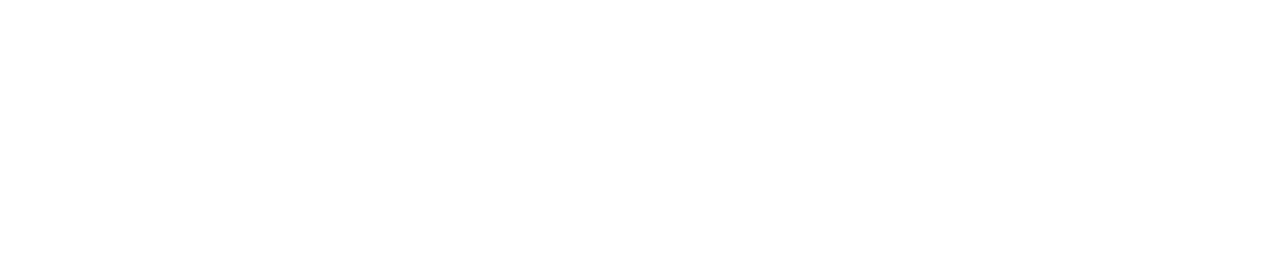
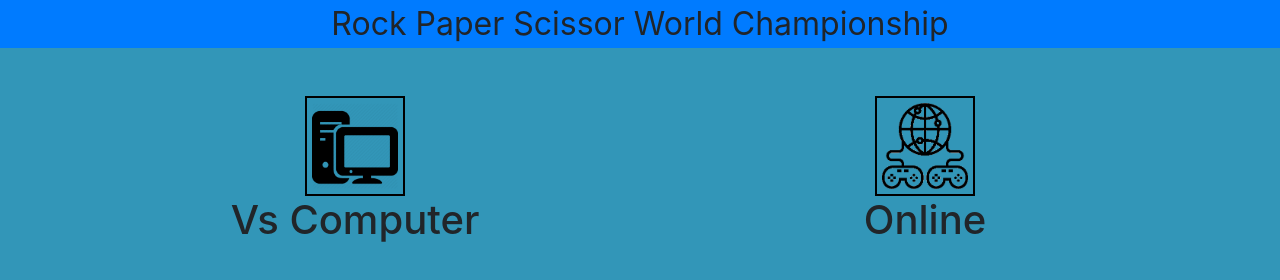
Before and after one commit to axel12gt/Rock-Paper-Scissors, a plain HTML site: page index.html in a window 1280 px wide. Drawn offline with nearby package versions, Linux system fonts and the light colour scheme.

Commit message:
Created landing page for the championship

```diff
--- a/assets/css/style.css
+++ b/assets/css/style.css
@@ -0,0 +1,12 @@
+body{
+    background: rgb(50, 150, 184)
+}
+
+.headerT{
+    font-size: 2rem;
+}
+
+.vs{
+    padding: 5px;
+    border: 2px solid black;
+}
--- a/assets/js/code.js
+++ b/assets/js/code.js
@@ -13,8 +13,60 @@
     // reference to firebase database
     var database = firebase.database()
 
+    var h1 = $("<h1>")
+    var div = $("<div>")
+
     // game object
     var game = {
+        // renders page
+        start: function () {
+            var header = $("<div>")
+            header.addClass("text-center headerT bg-primary")
+            header.text("Rock Paper Scissor World Championship")
+            $("body").append(header)
 
+            var container = $("<div>")
+            container.addClass("container mt-5")
+            header.after(container)
+
+            var table = $("<div>")
+            container.append(table)
+
+            var row1 = $("<div>")
+            row1.addClass("row text-center")
+            table.append(row1)
+
+            var column1 = $("<div>")
+            column1.addClass("col-6")
+            row1.append(column1)
+
+            var column2 = $("<div>")
+            column2.addClass("col-6")
+            row1.append(column2)
+
+            var img1 = $('<img>')
+            img1.attr('src', 'assets/imgs/pcimg.png')
+            img1.attr("height", "100px")
+            img1.attr("width", "100px")
+            img1.addClass("vs")
+            column1.append(img1)
+
+            var img2 = $("<img>")
+            img2.attr("src", "assets/imgs/multiplayer.png")
+            img2.attr("height", "100px")
+            img2.attr("width", "100px")
+            img2.addClass("vs")
+            column2.append(img2)
+
+            var vsComputer = $('<h1>')
+            vsComputer.text('Vs Computer')
+            column1.append(vsComputer)
+
+            var online = $('<h1>')
+            online.text('Online')
+            column2.append(online)
+        }
 
     }
+
+    game.start()
```
Also changed, not shown: index.html (+1 -0 lines), assets/imgs/multiplayer.png (added), assets/imgs/pcimg.png (added).
